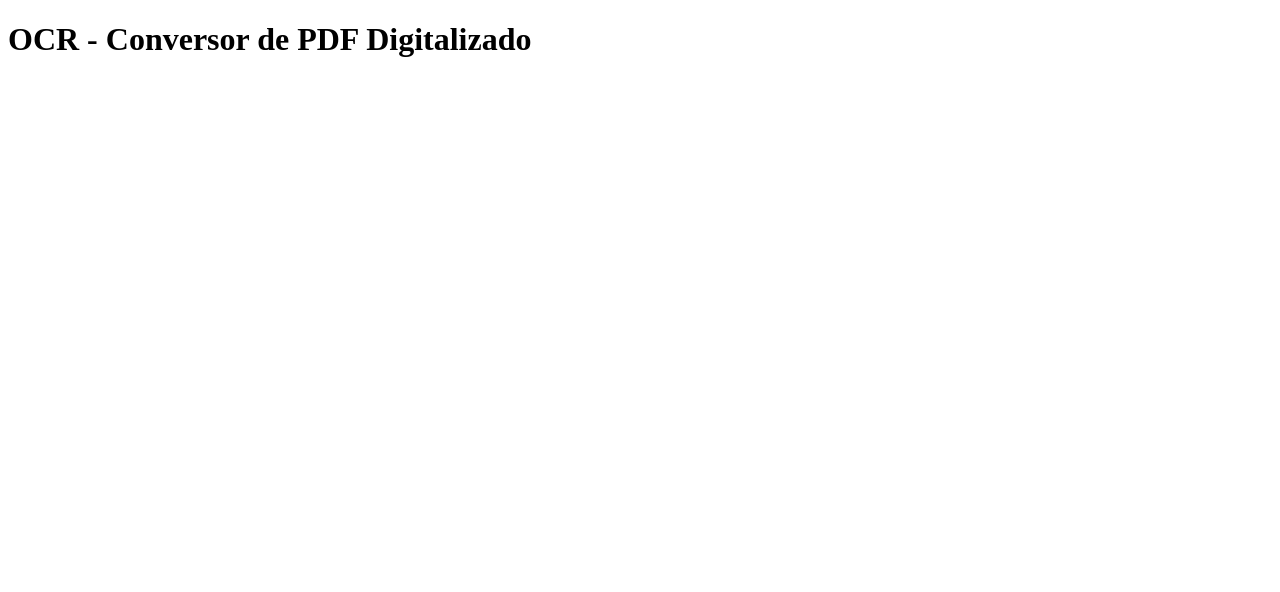
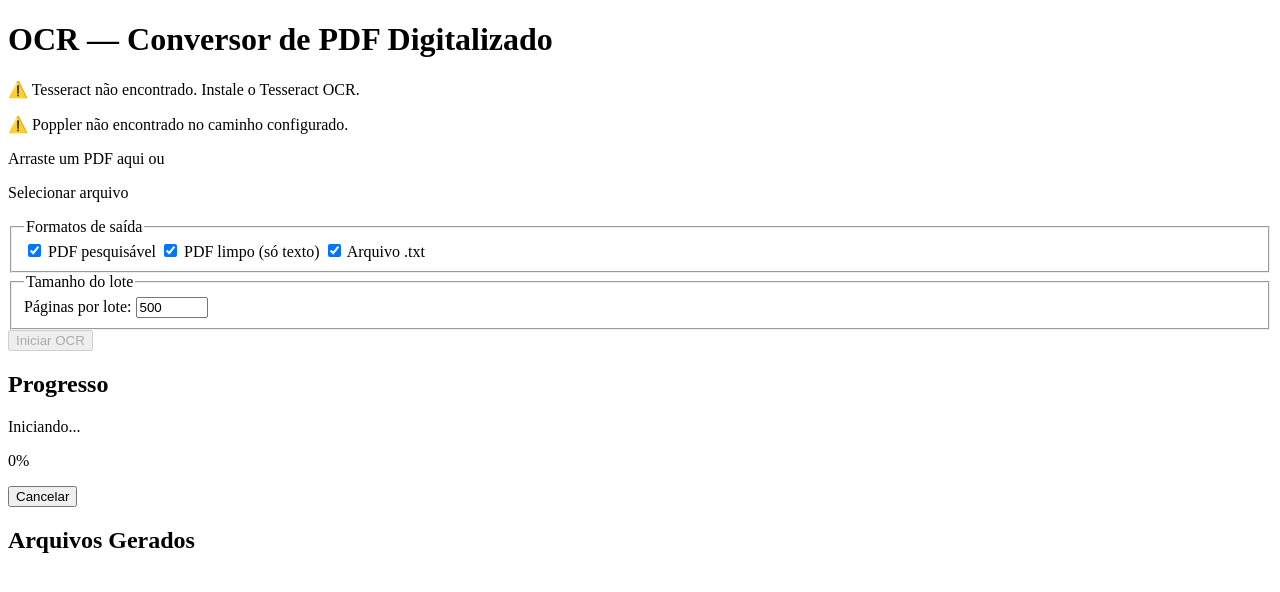
Before and after one commit to winklan/ocr-pdf, a Flask app: template templates/index.html in a window 1280 px wide. Shown: the top 592 px of the page. Run offline with Flask 3, Linux system fonts and the light colour scheme; the template is opened without the code that fills it, so the values that code supplies are empty.

Commit message:
feat: interface HTML do conversor OCR

```diff
--- a/templates/index.html
+++ b/templates/index.html
@@ -2,11 +2,74 @@
 <html lang="pt-BR">
 <head>
     <meta charset="UTF-8">
-    <title>OCR - Conversor de PDF</title>
+    <meta name="viewport" content="width=device-width, initial-scale=1.0">
+    <title>OCR — Conversor de PDF</title>
     <link rel="stylesheet" href="/static/style.css">
 </head>
 <body>
-    <h1>OCR - Conversor de PDF Digitalizado</h1>
+    <div class="container">
+        <header>
+            <h1>OCR — Conversor de PDF Digitalizado</h1>
+            {% if not config.tesseract_ok or not config.poppler_ok %}
+            <div class="alerta-erro">
+                {% if not config.tesseract_ok %}
+                <p>⚠️ Tesseract não encontrado. Instale o Tesseract OCR.</p>
+                {% endif %}
+                {% if not config.poppler_ok %}
+                <p>⚠️ Poppler não encontrado no caminho configurado.</p>
+                {% endif %}
+            </div>
+            {% endif %}
+        </header>
+
+        <!-- Seção 1: Upload -->
+        <section id="secao-upload">
+            <div id="area-drop" class="area-drop">
+                <p>Arraste um PDF aqui ou</p>
+                <label for="input-arquivo" class="btn-secundario">Selecionar arquivo</label>
+                <input type="file" id="input-arquivo" accept=".pdf" hidden>
+                <p id="nome-arquivo" class="nome-arquivo"></p>
+            </div>
+
+            <div class="opcoes">
+                <fieldset>
+                    <legend>Formatos de saída</legend>
+                    <label><input type="checkbox" id="opt-pesquisavel" checked> PDF pesquisável</label>
+                    <label><input type="checkbox" id="opt-limpo" checked> PDF limpo (só texto)</label>
+                    <label><input type="checkbox" id="opt-txt" checked> Arquivo .txt</label>
+                </fieldset>
+
+                <fieldset>
+                    <legend>Tamanho do lote</legend>
+                    <label>Páginas por lote:
+                        <input type="number" id="tamanho-lote" value="500" min="10" max="2000">
+                    </label>
+                </fieldset>
+            </div>
+
+            <div id="info-pdf" class="info-pdf hidden"></div>
+
+            <button id="btn-iniciar" class="btn-primario" disabled>Iniciar OCR</button>
+        </section>
+
+        <!-- Seção 2: Progresso -->
+        <section id="secao-progresso" class="hidden">
+            <h2>Progresso</h2>
+            <p id="texto-progresso">Iniciando...</p>
+            <div class="barra-progresso">
+                <div id="barra-fill" class="barra-fill" style="width:0%"></div>
+            </div>
+            <p id="texto-percentual">0%</p>
+            <button id="btn-cancelar" class="btn-perigo">Cancelar</button>
+        </section>
+
+        <!-- Seção 3: Downloads -->
+        <section id="secao-downloads" class="hidden">
+            <h2>Arquivos Gerados</h2>
+            <div id="lista-downloads"></div>
+        </section>
+    </div>
+
     <script src="/static/app.js"></script>
 </body>
 </html>
```
